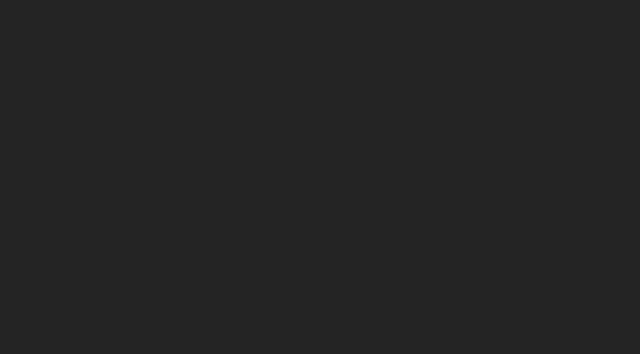
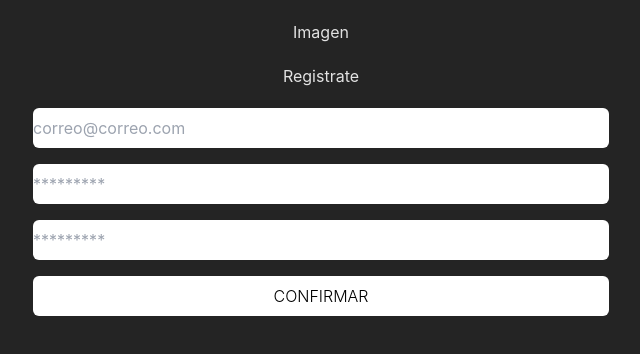
Before and after one commit to No-Country/c10-40-ft-mern, a React (Vite) app in the folder frontend/: page /register in a window 1280 px wide. Before the commit this address had no page. Shown: the top 354 px of the page, without its empty margins (319-959 px from the left). Built offline with nearby package versions, Linux system fonts and the light colour scheme.

Commit message:
build: register and complete profile added

```diff
--- a/frontend/src/App.tsx
+++ b/frontend/src/App.tsx
@@ -1,4 +1,4 @@
-import { About, Home, Login } from 'pages'
+import { About, CompleteProfile, Home, Login, Register } from 'pages'
 import { Route, Routes } from 'react-router-dom'
 
 function App(): JSX.Element {
@@ -7,6 +7,8 @@ function App(): JSX.Element {
       <Route path="/" element={<Home />} />
       <Route path="/about" element={<About />} />
       <Route path="/login" element={<Login />} />
+      <Route path="/register" element={<Register />} />
+      <Route path="/completeprofile" element={<CompleteProfile />} />
     </Routes>
   )
 }
--- /dev/null
+++ b/frontend/src/pages/CompleteProfile/index.tsx
@@ -0,0 +1,20 @@
+const CompleteProfile = (): JSX.Element => {
+  return (
+    <div className="flex flex-col justify-center items-center mt-5 max-w-xl mx-auto">
+      <div>Imagen</div>
+      <div className="my-5">Completa tu perfil</div>
+
+      <form className="flex flex-col gap-4 text-center w-full">
+        <input className="rounded-md h-10" placeholder={'Género'} value={''} />
+        <input className="rounded-md h-10" placeholder={'Años'} value={''} />
+        <input className="rounded-md h-10" placeholder={'Peso'} value={''} />
+        <input className="rounded-md h-10" placeholder={'Altura'} value={''} />
+        <button className="uppercase bg-white hover:bg-gray-500 ease-in-out duration-300 text-black rounded-md h-10 font-light">
+          Guardar
+        </button>
+      </form>
+    </div>
+  )
+}
+
+export default CompleteProfile
--- /dev/null
+++ b/frontend/src/pages/Register/index.tsx
@@ -0,0 +1,31 @@
+const Register = (): JSX.Element => {
+  return (
+    <div className="flex flex-col justify-center items-center mt-5 max-w-xl mx-auto">
+      <div>Imagen</div>
+      <div className="my-5">Registrate</div>
+
+      <form className="flex flex-col gap-4 text-center w-full">
+        <input
+          className="rounded-md h-10"
+          placeholder={'correo@correo.com'}
+          value={''}
+        />
+        <input
+          className="rounded-md h-10"
+          placeholder={'*********'}
+          value={''}
+        />
+        <input
+          className="rounded-md h-10"
+          placeholder={'*********'}
+          value={''}
+        />
+        <button className="uppercase bg-white hover:bg-gray-500 ease-in-out duration-300 text-black rounded-md h-10 font-light">
+          Confirmar
+        </button>
+      </form>
+    </div>
+  )
+}
+
+export default Register
--- a/frontend/src/pages/index.ts
+++ b/frontend/src/pages/index.ts
@@ -1,3 +1,5 @@
 export { default as Home } from './Home'
 export { default as About } from './About'
 export { default as Login } from './Login'
+export { default as Register } from './Register'
+export { default as CompleteProfile } from './CompleteProfile'
```
